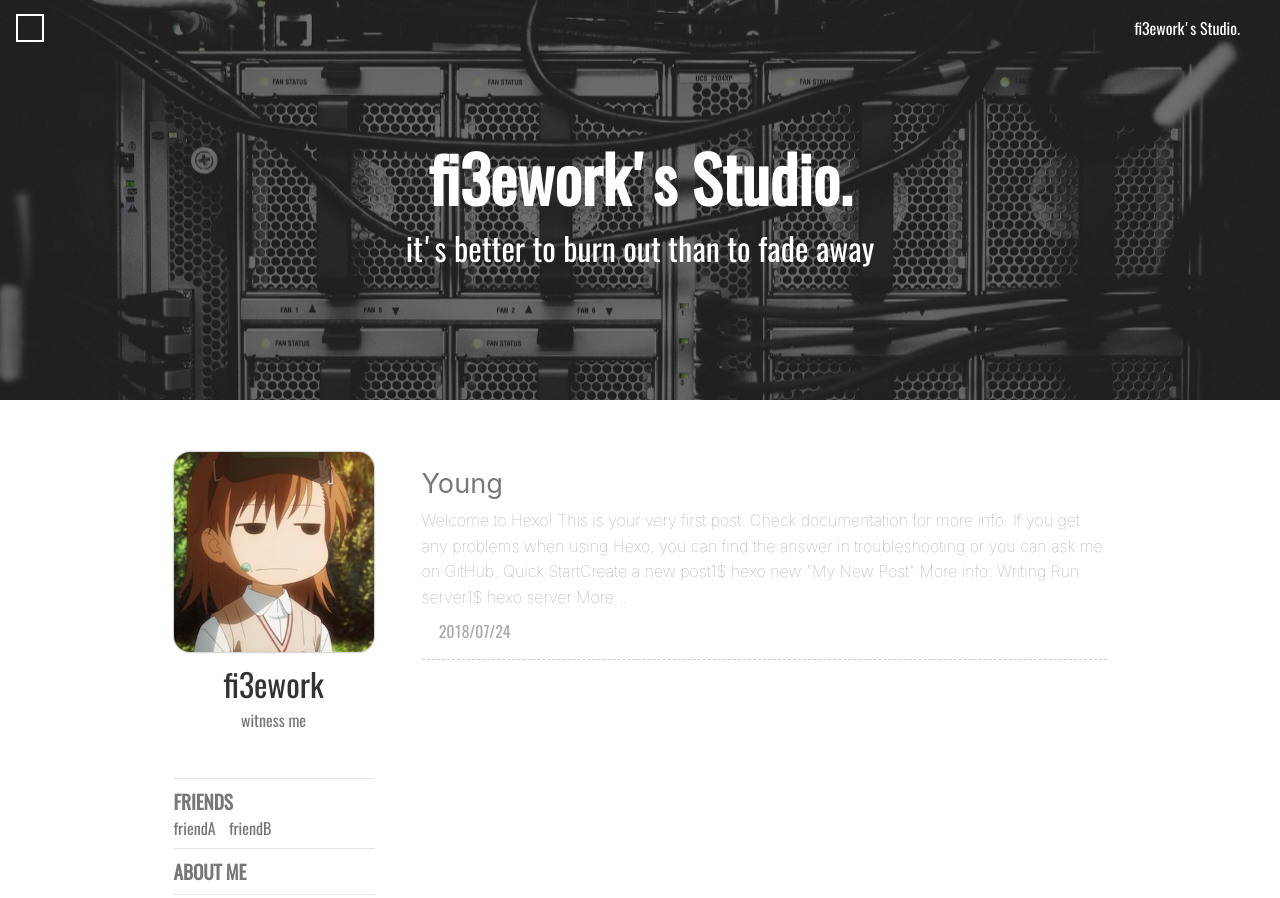
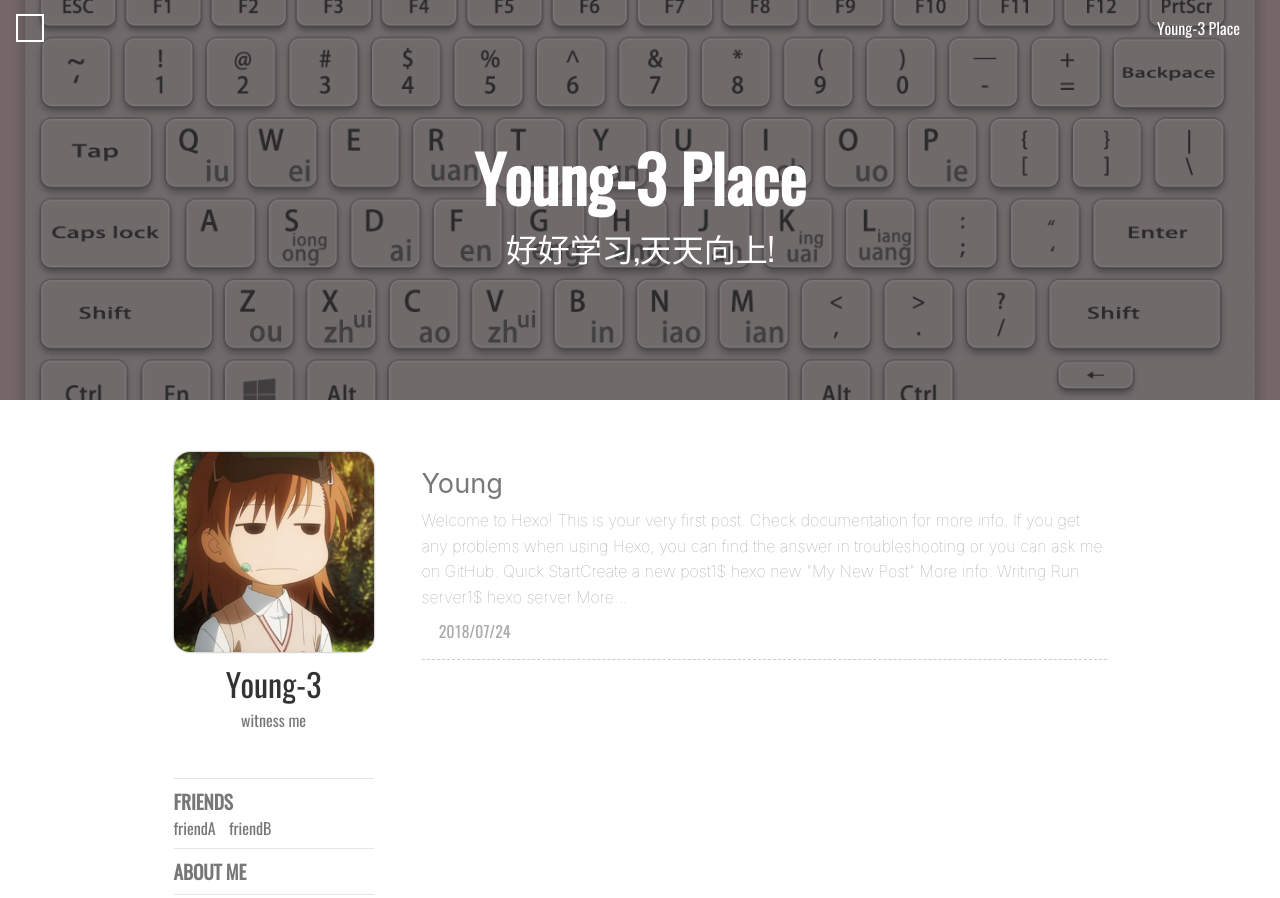
Before and after one commit to Young-3/Young-3.github.io, a plain HTML site: page index.html in a window 1280 px wide. Shown: the top 898 px of the page. Drawn offline with nearby package versions, Linux system fonts and the light colour scheme; some packages are replaced by stand-ins of ours; a script that the page names is missing; a web font is replaced by a local one.

Commit message:
Site updated: 2018-07-24 12:18:20

```diff
--- a/index.html
+++ b/index.html
@@ -15,7 +15,7 @@
     <meta name="description" content="">
     <meta name="Cache-Control" content="no-cache">
     <meta http-equiv="X-UA-Compatible" content="IE=edge,chrome=1"/>
-    <title>fi3ework&#39;s Studio</title>
+    <title>Young-3 Place</title>
     <style type="text/css">
     @font-face {
         font-family: 'Oswald-Regular';
@@ -203,7 +203,7 @@
     <div class="header-sidebar-menu">&#xe775;</div>
     <!-- post页的toggle banner  -->
 
-    <a class="home-link" href=/>fi3ework's Studio.</a>
+    <a class="home-link" href=/>Young-3 Place</a>
 </header>
     <div class="wrapper">
         <div class="site-intro" style=
@@ -225,13 +225,13 @@ height:50vh;
     <!-- 文章页  -->
 
     <div class="site-intro-placeholder"></div>
-    <div class="site-intro-img" style="background-image: url(/intro/index-bg.jpg)"></div>
+    <div class="site-intro-img" style="background-image: url(/intro/kd.png)"></div>
     <div class="site-intro-meta">
         <!-- 标题  -->
         <h1 class="intro-title">
             <!-- 主页  -->
 
-            fi3ework's Studio.
+            Young-3 Place
             <!-- 文章页  -->
 
         </h1>
@@ -240,7 +240,7 @@ height:50vh;
             <!-- 主页副标题  -->
 
 
-                it's better to burn out than to fade away
+                好好学习,天天向上!
 
             <!-- 文章页  -->
 
@@ -382,7 +382,7 @@ More...
 
             <div class="profile">
     <img class="profile-avatar" src= /avatar/Misaka.jpg >
-    <div class="profile-name">fi3ework</div>
+    <div class="profile-name">Young-3</div>
 
     <div class="profile-signature">
         witness me
@@ -400,7 +400,7 @@ More...
 
 
 
-                <a href="//github.com/fi3ework" class="iconfont-archer github" target="_blank" title=github></a>
+                <a href="//github.com/Young-3" class="iconfont-archer github" target="_blank" title=github></a>
 
 
 
@@ -488,7 +488,7 @@ More...
 
 
 
-                <a href="//github.com/fi3ework" class="iconfont-archer github" target="_blank" title=github></a>
+                <a href="//github.com/Young-3" class="iconfont-archer github" target="_blank" title=github></a>
 
 
 
```
Also changed, not shown: 2018/07/24/hello-world/index.html (+4 -4 lines), archives/2018/07/index.html (+3 -3 lines), archives/2018/index.html (+3 -3 lines), archives/index.html (+3 -3 lines), intro/kd.png (added), intro/键盘3.png (added).
